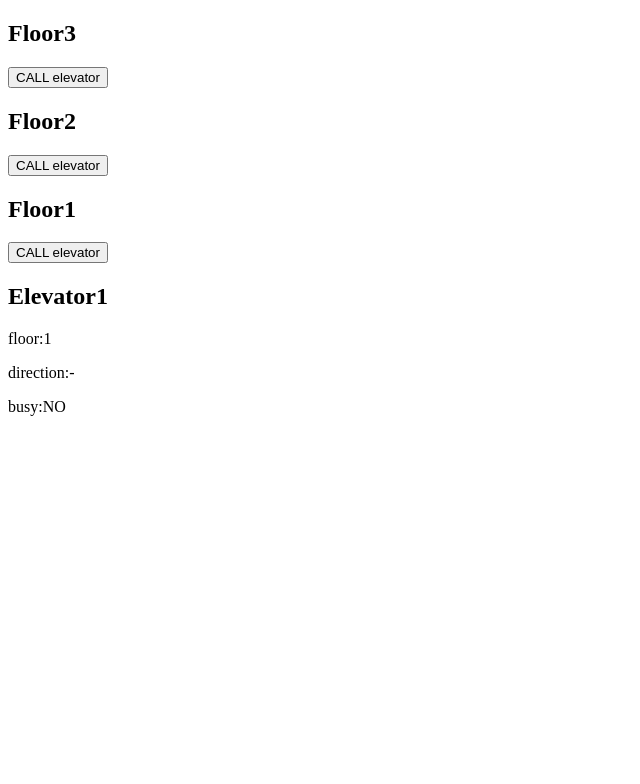
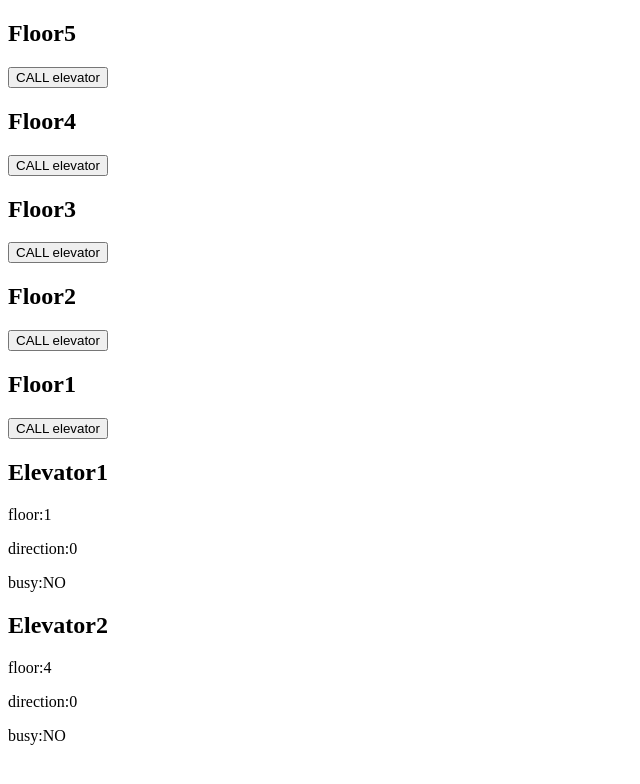
Before and after one commit to kendyl93/elevator-solution, a React app in the folder client/: page / in a window 1280 px wide. Shown: the top 784 px of the page, without its empty margins (0-640 px from the left). Built offline with nearby package versions, Linux system fonts and the light colour scheme; the HTML template or start-up script is replaced by a standard one.

Commit message:
Added controller elevators

```diff
--- a/client/src/App.js
+++ b/client/src/App.js
@@ -3,36 +3,41 @@ import React, { useState, useEffect } from 'react';
 import Floor from './Floor';
 import Elevator from './Elevator';
 
-const floors = [{ id: 3 }, { id: 2 }, { id: 1 }];
-const DefaultElevator = { id: 1, direction: '-', idleFloor: 1, busy: false };
+const floors = [{ id: 5 }, { id: 4 }, { id: 3 }, { id: 2 }, { id: 1 }];
+const DefaultElevators = [
+  { id: 1, direction: 0, idleFloor: 1, busy: false },
+  { id: 2, direction: 0, idleFloor: 4, busy: false }
+];
 
 const App = () => {
-  const [elevator, setElevator] = useState(DefaultElevator);
+  const [elevators, setElevators] = useState(DefaultElevators);
 
-  useEffect(() => {
-    if (!elevator.busy) {
-      return;
-    }
+  // useEffect(() => {
+  //   if (!elevator.busy) {
+  //     return;
+  //   }
 
-    setTimeout(() => {
-      setElevator({ ...elevator, busy: false, direction: '-' });
-    }, 2000);
-  }, [elevator]);
+  //   setTimeout(() => {
+  //     setElevator({ ...elevator, busy: false, direction: '-' });
+  //   }, 2000);
+  // }, [elevator]);
 
   return (
     <div>
       <div>
         {floors.map(({ id }) => (
-          <Floor id={id} setElevator={setElevator} elevator={elevator} />
+          <Floor id={id} setElevators={setElevators} elevators={elevators} />
         ))}
       </div>
       <div>
+        {elevators.map(elevator => (
           <Elevator
             id={elevator.id}
             idleFloor={elevator.idleFloor}
             direction={elevator.direction}
             busy={elevator.busy}
           />
+        ))}
       </div>
     </div>
   );
--- a/client/src/Elevator.js
+++ b/client/src/Elevator.js
@@ -26,7 +26,7 @@ const Elevator = ({ id, direction, idleFloor, busy }) => {
 
 Elevator.propTypes = {
   id: PropTypes.number,
-  direction: PropTypes.string,
+  direction: PropTypes.number,
   idleFloor: PropTypes.number,
   busy: PropTypes.bool
 };
--- a/client/src/Floor.js
+++ b/client/src/Floor.js
@@ -1,28 +1,62 @@
 import React from 'react';
 import PropTypes from 'prop-types';
+
+const isEligible = (direction, idleFloor, floor) => {
+  if (direction === 0) {
+    // eligible, and return distance
+    return Math.abs(floor - idleFloor);
+  } else {
+    return -1;
+  }
+};
+
+const handleRequest = (elevators, floor) => {
+  var i,
+    minIndex = -1,
+    minDistance = Infinity;
+
+  for (i = 0; i < elevators.length; i++) {
+    var distanceIndex = isEligible(
+      elevators[i].direction,
+      elevators[i].idleFloor,
+      floor
+    );
+    if (distanceIndex >= 0 && distanceIndex < minDistance) {
+      minIndex = i;
+      minDistance = distanceIndex;
+    }
+  }
+  if (minIndex != -1) {
+    console.log({ ELEV: elevators[minIndex] });
+    // elevators[minIndex].assignJob(direction, floor);
+  } else {
+    alert('no eligible elevators');
+  }
+};
 
 const calculateDirection = (idleFloor, destinatedFloor) => {
   const destinationAndIdleFloorDifference = idleFloor - destinatedFloor;
 
   if (destinationAndIdleFloorDifference === 0) {
-    return '-';
+    return 0;
   }
 
   if (destinationAndIdleFloorDifference < 0) {
-    return 'UP';
+    return 1;
   }
 
-  return 'DOWN';
+  return -1;
 };
 
-const Floor = ({ id, elevator, setElevator }) => {
+const Floor = ({ id, elevators, setElevator }) => {
   const handleUpPressed = () => {
-    setElevator({
-      ...elevator,
-      idleFloor: id,
-      direction: calculateDirection(elevator.idleFloor, id),
-      busy: true
-    });
+    handleRequest(elevators, id);
+    // setElevator({
+    //   ...elevator,
+    //   idleFloor: id,
+    //   direction: calculateDirection(elevator.idleFloor, id),
+    //   busy: true
+    // });
   };
 
   return (
```
Lines whose indentation alone changed are shown as unchanged.
